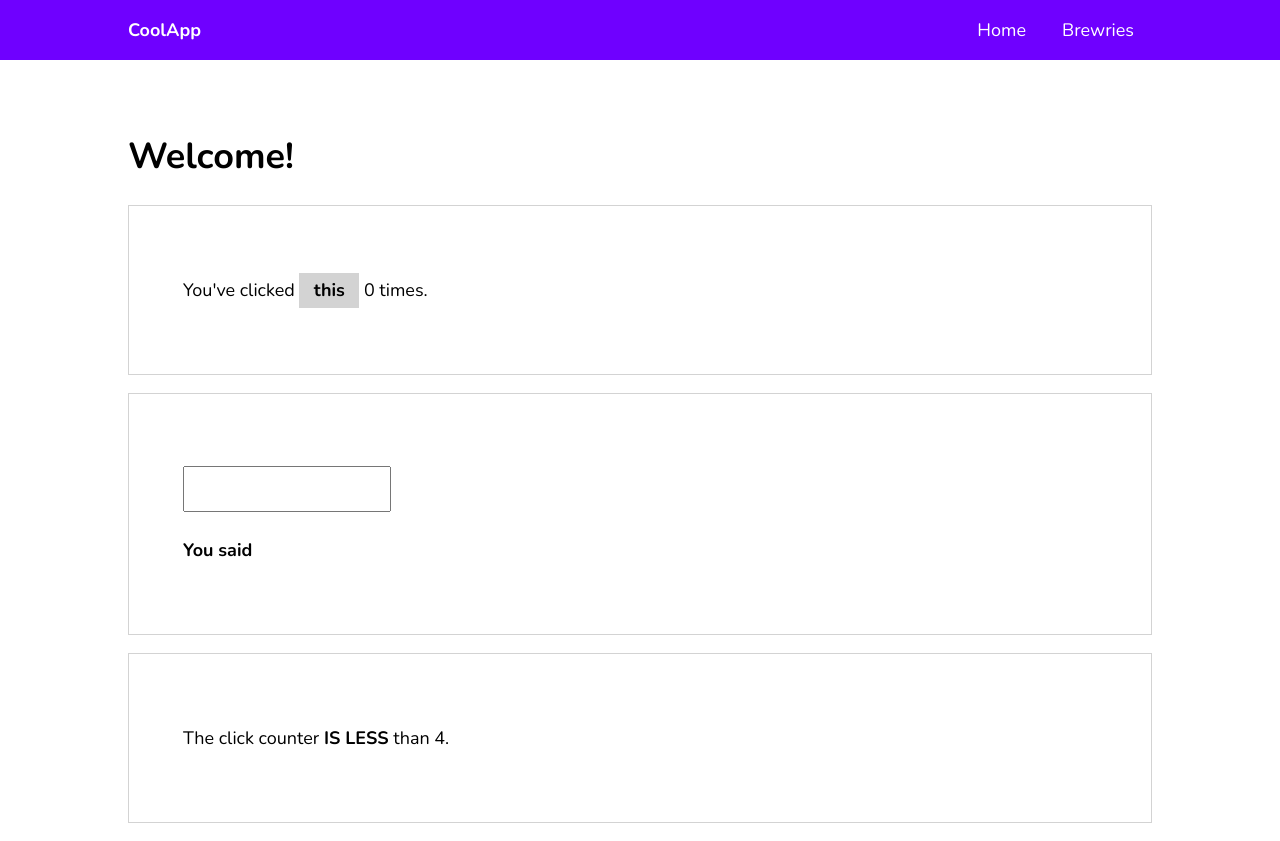
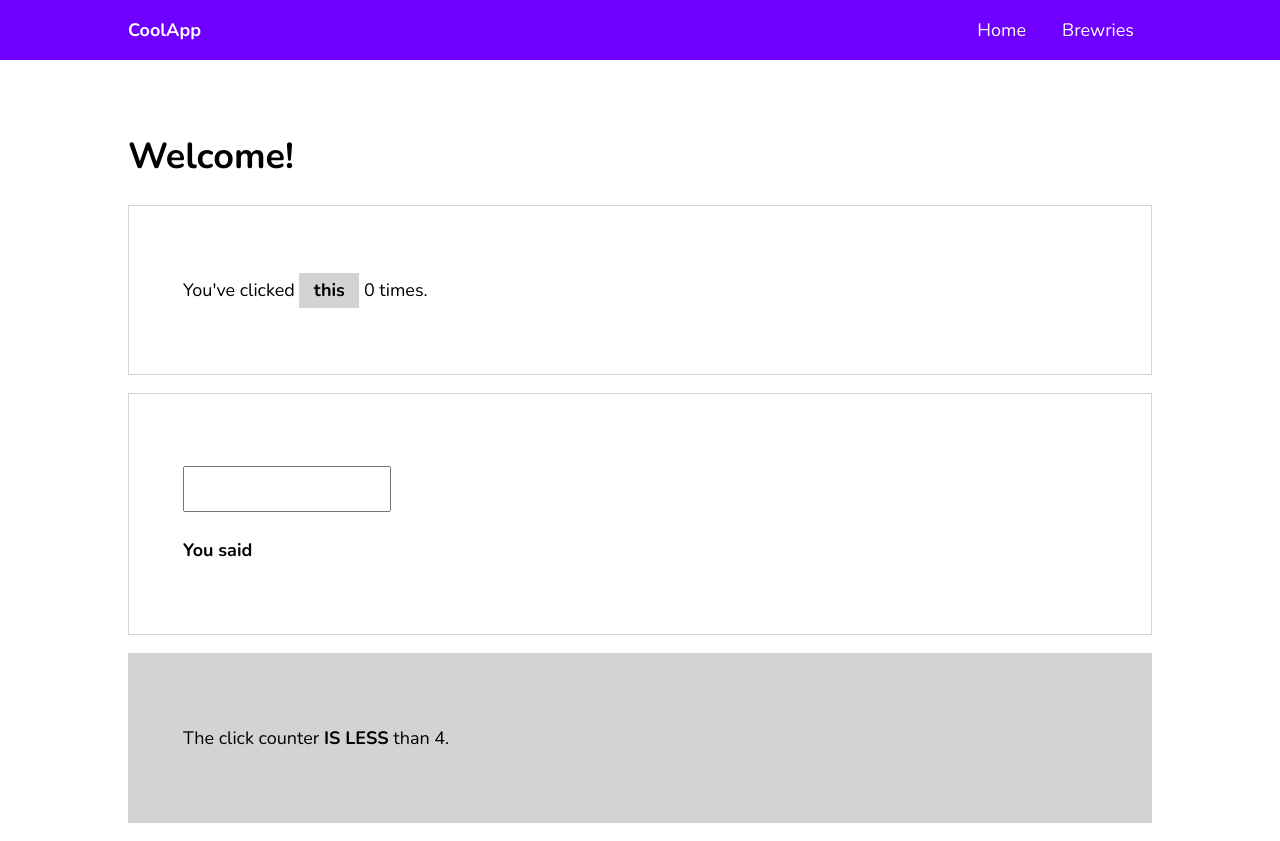
Before and after one commit to sufij94/Angular-App, an Angular app: page / in a window 1280 px wide. Built offline with nearby package versions, Linux system fonts and the light colour scheme.

Commit message:
APIServices
Fetching data from an API client and displaying it in the console log

```diff
--- a/src/app/app.module.ts
+++ b/src/app/app.module.ts
@@ -7,9 +7,11 @@ import { HomeComponent } from './home/home.component';
 import { ListComponent } from './list/list.component';
 import { FormsModule } from '@angular/forms';
 
+import { HttpClientModule } from '@angular/common/http';
+
 @NgModule({
   declarations: [AppComponent, HomeComponent, ListComponent],
-  imports: [BrowserModule, AppRoutingModule, FormsModule],
+  imports: [BrowserModule, AppRoutingModule, FormsModule, HttpClientModule],
   providers: [],
   bootstrap: [AppComponent]
 })
--- a/src/app/home/home.component.html
+++ b/src/app/home/home.component.html
@@ -11,7 +11,7 @@
   </p>
 </div>
 
-<div class="play-container" [class.active]="clickCounter > 4">
+<div class="play-container" [ngClass]="setClasses()">
   <ng-template [ngIf]="clickCounter > 4" [ngIfElse]="none">
     <p>The click counter <strong>IS GREATER</strong> than 4.</p>
   </ng-template>
--- a/src/app/home/home.component.scss
+++ b/src/app/home/home.component.scss
@@ -21,3 +21,7 @@ span {
   background-color: yellow;
   border: 4px solid black;
 }
+
+.notActive {
+  background-color: lightgray;
+}
--- a/src/app/home/home.component.ts
+++ b/src/app/home/home.component.ts
@@ -16,4 +16,12 @@ export class HomeComponent implements OnInit {
   countClick() {
     this.clickCounter += 1;
   }
+
+  setClasses() {
+    let myClasses = {
+      active: this.clickCounter > 4,
+      notActive: this.clickCounter <= 4
+    };
+    return myClasses;
+  }
 }
--- /dev/null
+++ b/src/app/http.service.ts
@@ -0,0 +1,13 @@
+import { Injectable } from '@angular/core';
+import { HttpClient } from '@angular/common/http';
+
+@Injectable({
+  providedIn: 'root'
+})
+export class HttpService {
+  constructor(private http: HttpClient) {}
+
+  getBeer() {
+    return this.http.get('https://api.openbrewerydb.org/breweries');
+  }
+}
--- a/src/app/list/list.component.ts
+++ b/src/app/list/list.component.ts
@@ -1,4 +1,5 @@
 import { Component, OnInit } from '@angular/core';
+import { HttpService } from '../http.service';
 
 @Component({
   selector: 'app-list',
@@ -6,10 +7,14 @@ import { Component, OnInit } from '@angular/core';
   styleUrls: ['./list.component.scss']
 })
 export class ListComponent implements OnInit {
+  brews: Object;
 
-  constructor() { }
+  constructor(private _http: HttpService) {}
 
-  ngOnInit(): void {
+  ngOnInit() {
+    this._http.getBeer().subscribe(data => {
+      this.brews = data;
+      console.log(this.brews);
+    });
   }
-
 }
```
Also changed, not shown: 1 other file (tests, documents, lock files or other folders).
